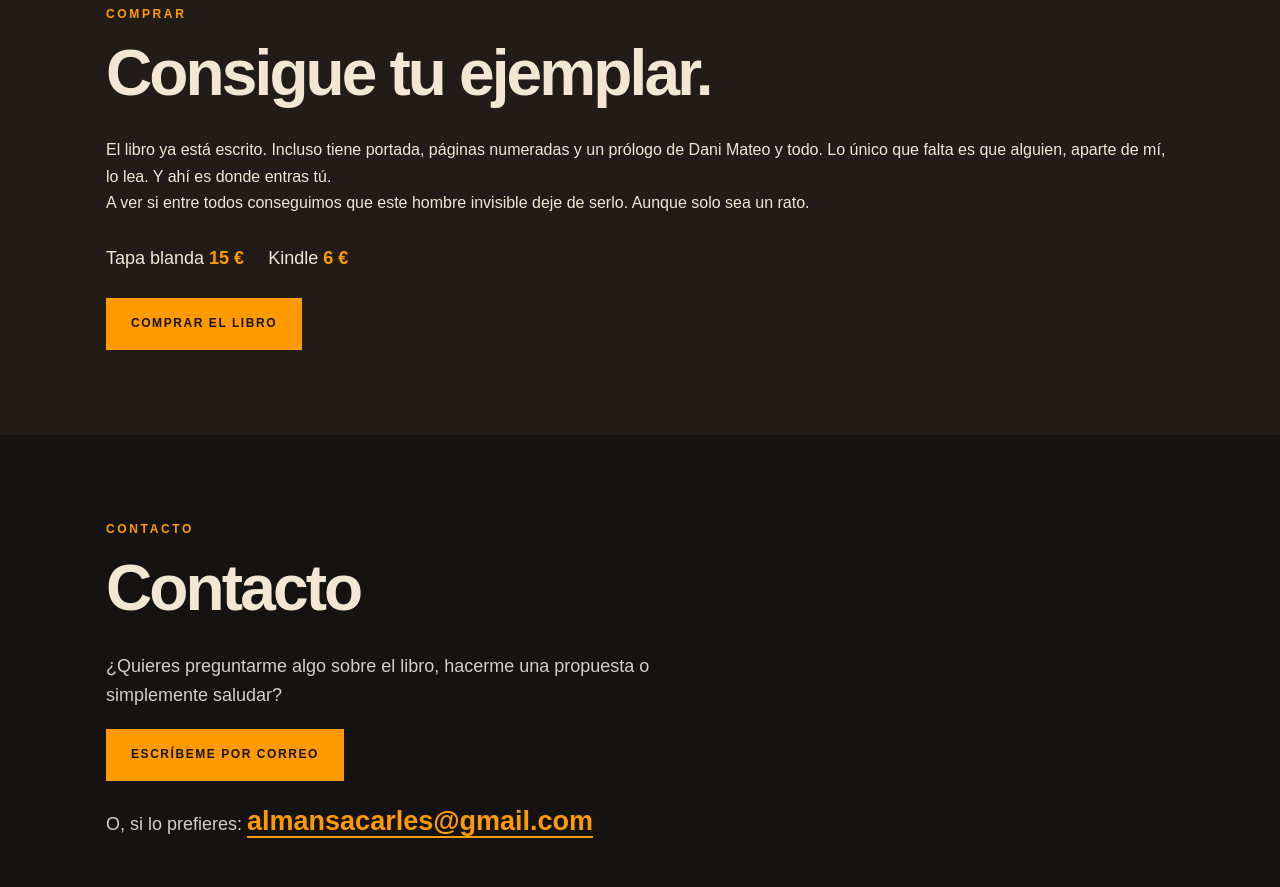
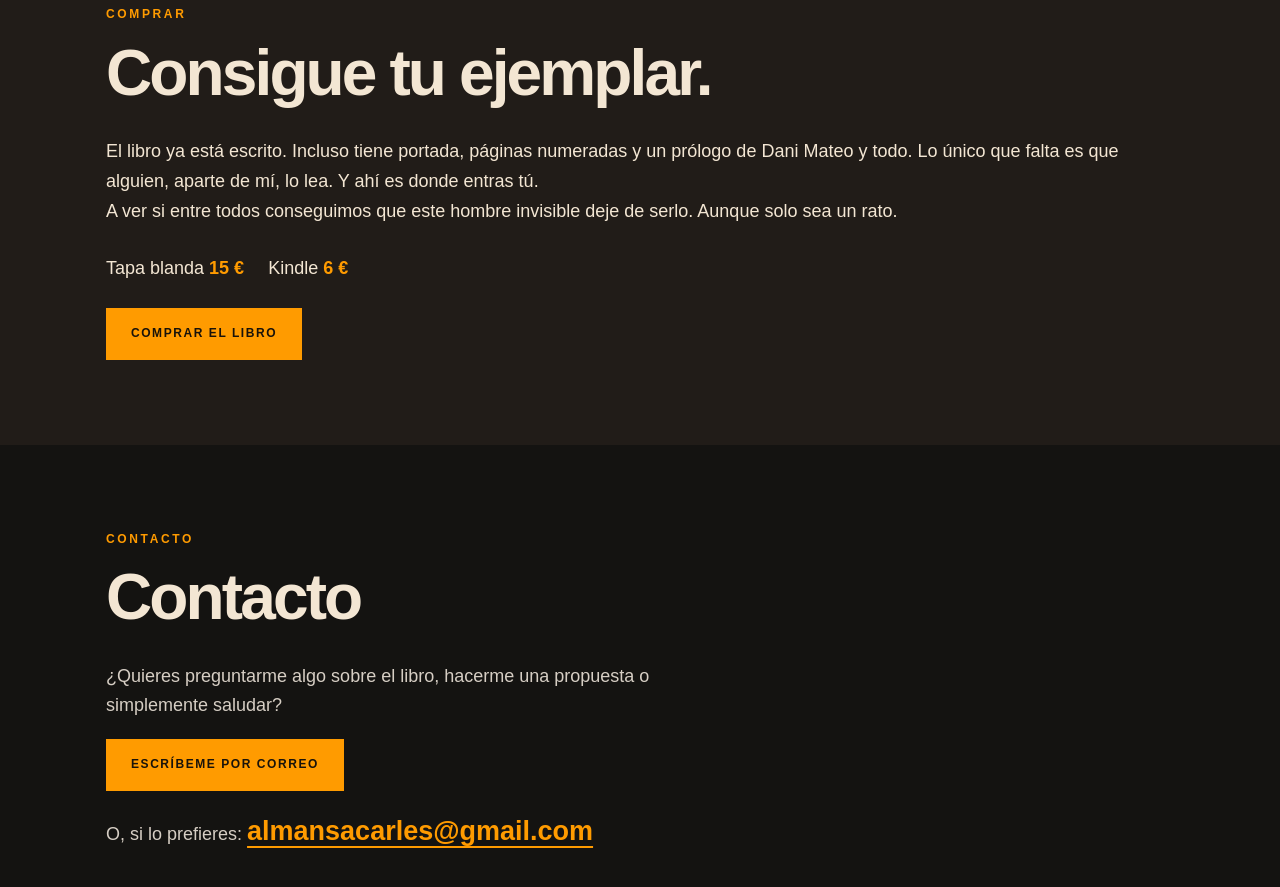
Before and after one commit to cosmicmarciana/cosmicmarciana.github.io, a plain HTML site: page libro/index.html in a window 1280 px wide. Shown: the part 2140-3027 px from the top of the page. Drawn offline with Linux system fonts and the light colour scheme.

Commit message:
Update index.html

```diff
--- a/libro/index.html
+++ b/libro/index.html
@@ -16,6 +16,7 @@
 @media(max-width:760px){.back-to-top{right:16px;bottom:16px;width:46px;height:46px}}
 @media(prefers-reduced-motion:reduce){html{scroll-behavior:auto}.back-to-top{transition:none}}
   @media(min-width:761px){.quote{transform:translateY(35px)}}
+  #purchase-copy{font-size:18px;}
 </style>
 </head>
 <body>
```
